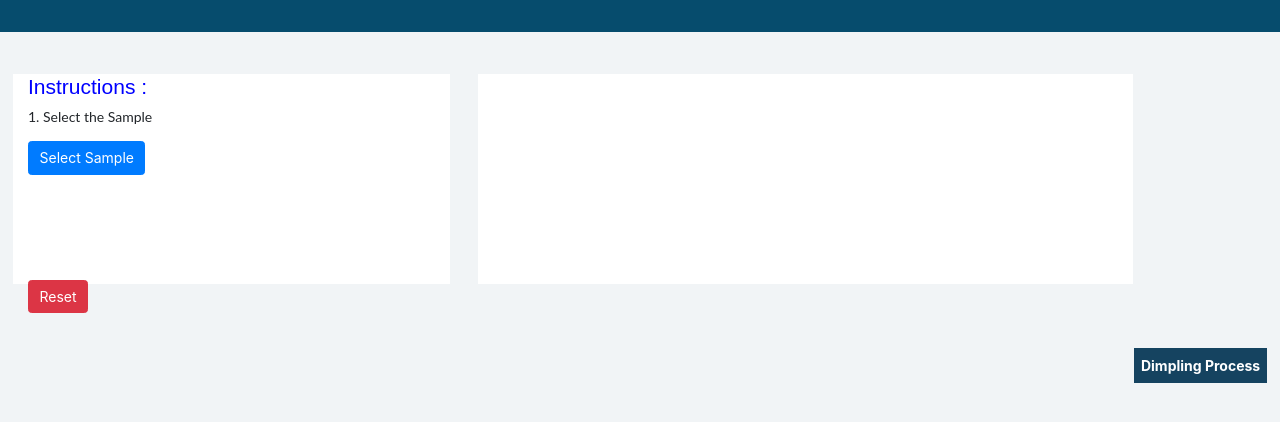
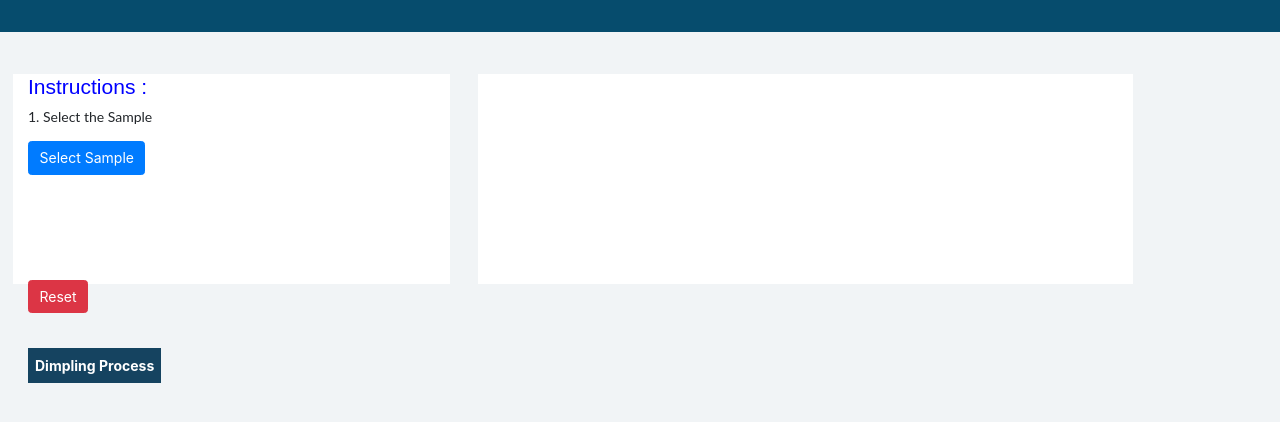
Before and after one commit to virtual-labs/exp-cross-sectional-sample-iitk, a plain HTML site: page experiment/simulation/iframes/dimpling.html in a window 1280 px wide. Shown: the part 66-488 px from the top of the page. Drawn offline with Linux system fonts and the light colour scheme.

Commit message:
update simulator

```diff
--- a/experiment/simulation/iframes/dimpling.html
+++ b/experiment/simulation/iframes/dimpling.html
@@ -13,7 +13,7 @@
             font-weight: bold;
             position: absolute;
             /* top: 1%; */
-            right: 1%;
+/*            right: 1%;*/
             padding: 0.5rem;
             background-color: #154360;
             border: none;
```
